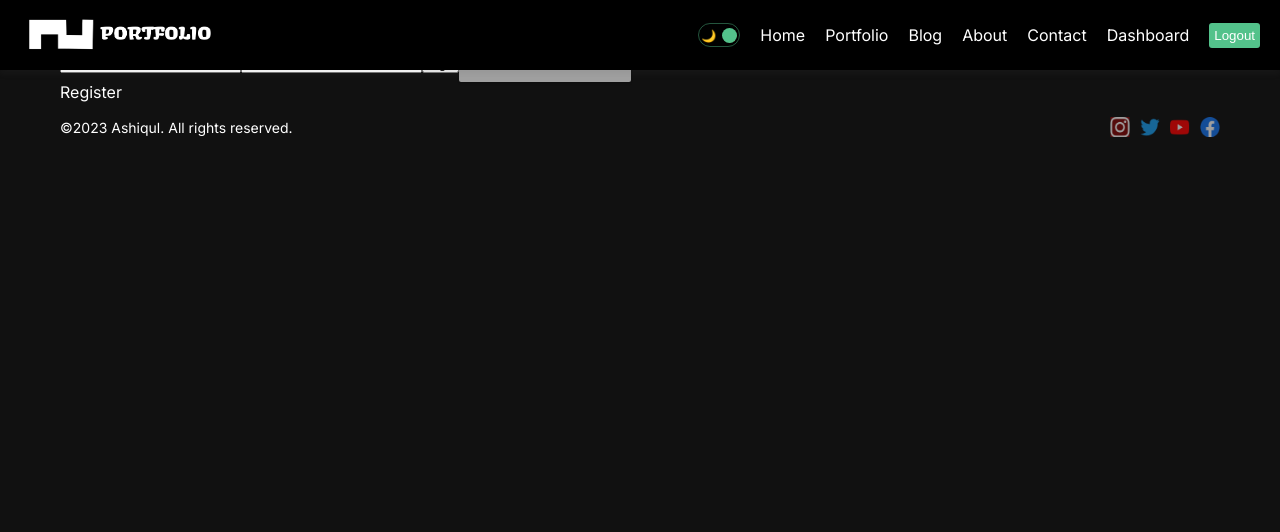
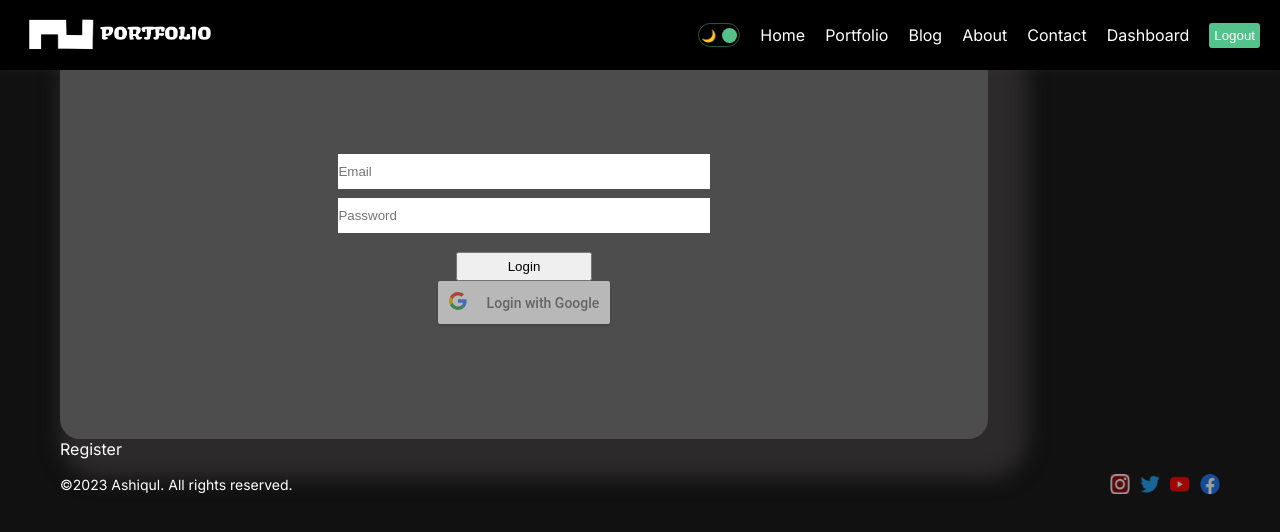
Before and after one commit to BishalAshiq/website-project-nextjs, a Next.js app: page /dashboard/login in a window 1280 px wide. Shown: the top 532 px of the page. Built offline with nearby package versions, Linux system fonts and the light colour scheme.

Commit message:
updated commit

```diff
--- a/src/app/dashboard/(auth)/login/page.jsx
+++ b/src/app/dashboard/(auth)/login/page.jsx
@@ -54,21 +54,25 @@ const Login = () => {
     <div>
       <h1>Login</h1>
 
-      <div>
-        <form>
+      <div className={LoginCss.login_full_div}>
+        <form className={LoginCss.form_div}>
           <input
+            className={LoginCss.single_input}
             type="email"
             placeholder="Email"
             value={email}
             onChange={(e) => setEmail(e.target.value)}
           />
           <input
+            className={LoginCss.single_input}
             type="password"
             placeholder="Password"
             value={password}
             onChange={(e) => setPassword(e.target.value)}
           />
-          <button onClick={handleLogin}>Login</button>
+          <button onClick={handleLogin} className={LoginCss.login_button}>
+            Login
+          </button>
           <GoogleAuth onSuccess={handleSuccess} />
         </form>
         <Link href="/dashboard/auth/register">Register</Link>
--- a/src/app/dashboard/(auth)/login/page.module.css
+++ b/src/app/dashboard/(auth)/login/page.module.css
@@ -0,0 +1,29 @@
+.form_div {
+  display: flex;
+  flex-direction: column;
+  justify-content: center;
+  align-items: center;
+  /* width: fit-content; */
+  background: rgb(78, 77, 77);
+  height: 400px;
+  width: 80%;
+  box-shadow: 20px 20px 20px 20px rgb(44, 42, 42);
+  border-radius: 20px;
+}
+.single_input {
+  width: 40%;
+  padding: 10px 0;
+  margin-bottom: 1%;
+  border-top: 25%;
+  border: none;
+}
+.login_button {
+  padding: 5px 50px;
+  margin-top: 10px;
+  cursor: pointer;
+}
+.login_full_div {
+  display: flex;
+  justify-content: center;
+  flex-direction: column;
+}
```
